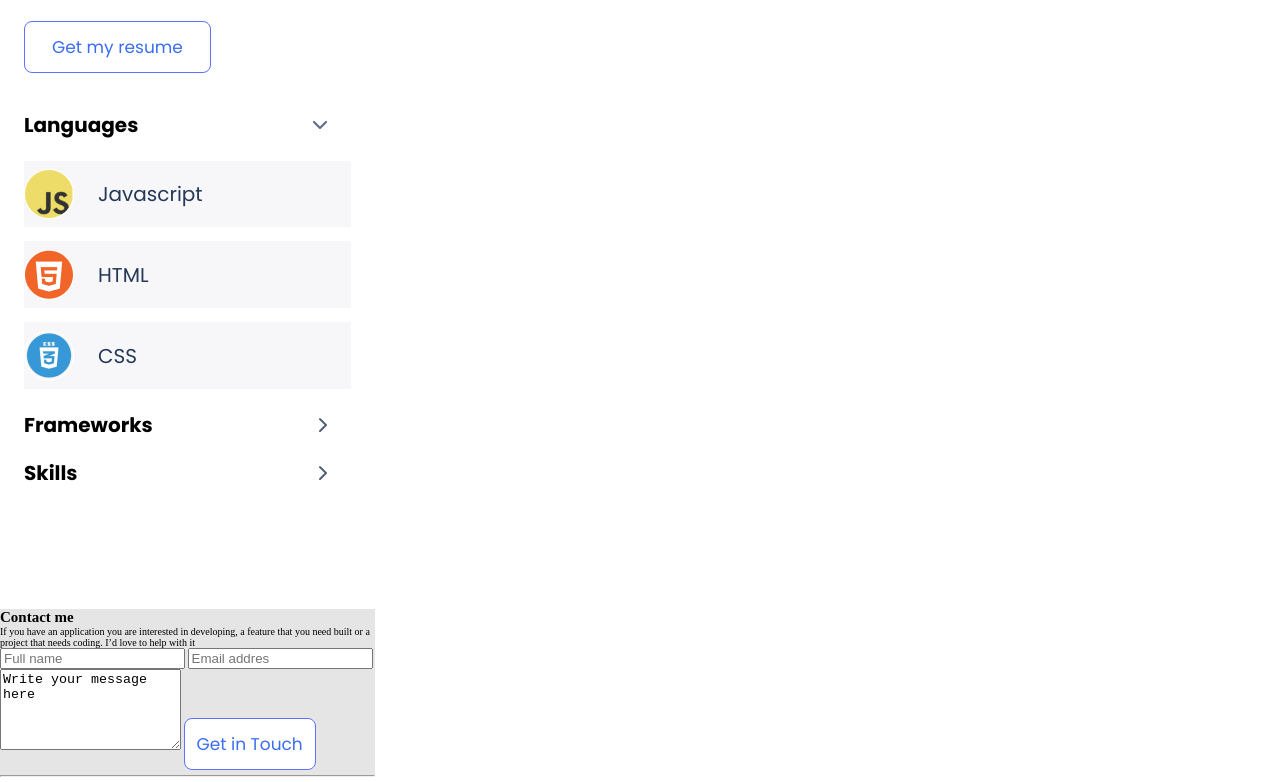
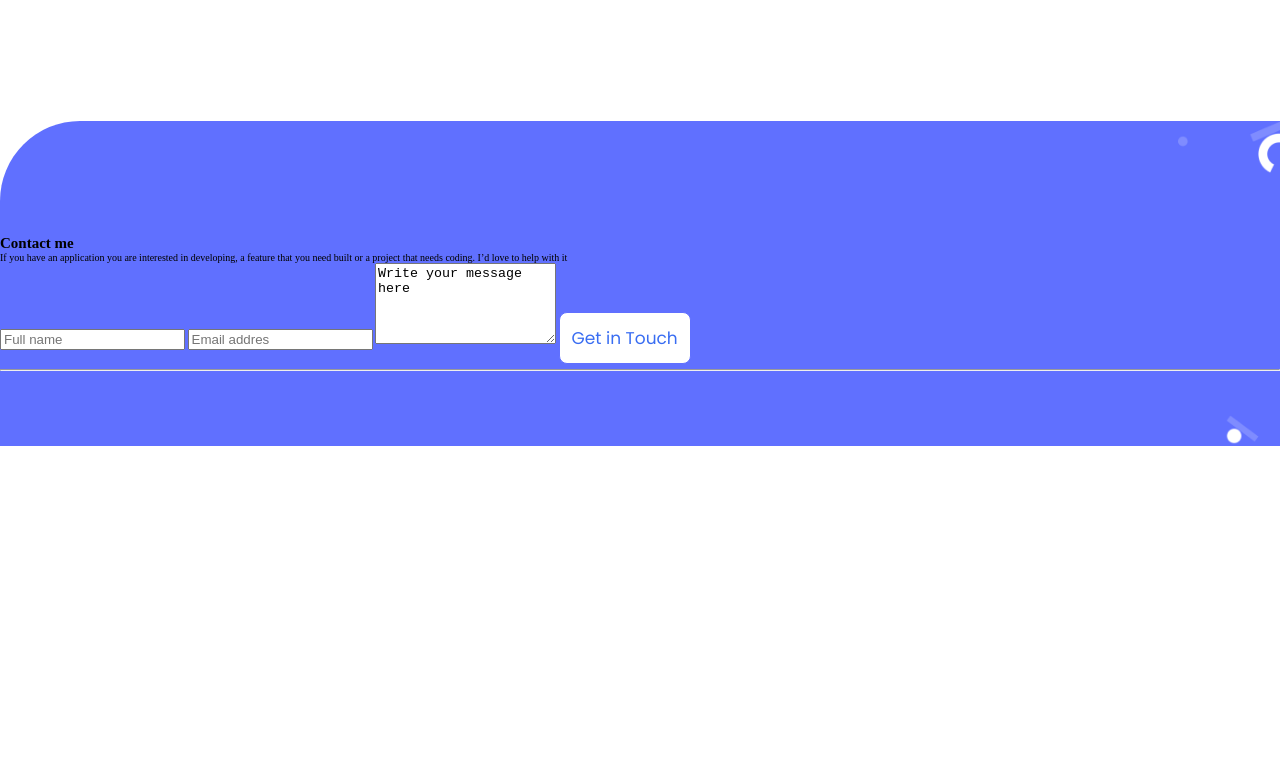
Before and after one commit to rugwizangoga/Portifolio, a website: page index.html in a window 1280 px wide. Shown: the part 3955-4737 px from the top of the page. After the commit the page ends 4401 px from the top, so only its background shows below. Drawn offline with Linux system fonts and the light colour scheme.

Commit message:
Updated stlyle.css

```diff
--- a/style.css
+++ b/style.css
@@ -6,7 +6,6 @@ body {
 }
 
 main {
-  width: 375px;
   background-color: #e5e5e5;
 }
 
@@ -274,3 +273,13 @@ li {
 .lo {
   padding-right: 2.4rem;
 }
+
+.contactform {
+  padding: 11.4rem 0 7rem 0;
+  background-color: #6070ff;
+  background-image: url(./images/contact\ form\ shapes.png);
+  background-size: contain;
+  background-repeat: no-repeat;
+  background-position-x: right;
+  border-radius: 8rem 0 0 0;
+}
```
Also changed, not shown: index.html (+1 -1 lines).
